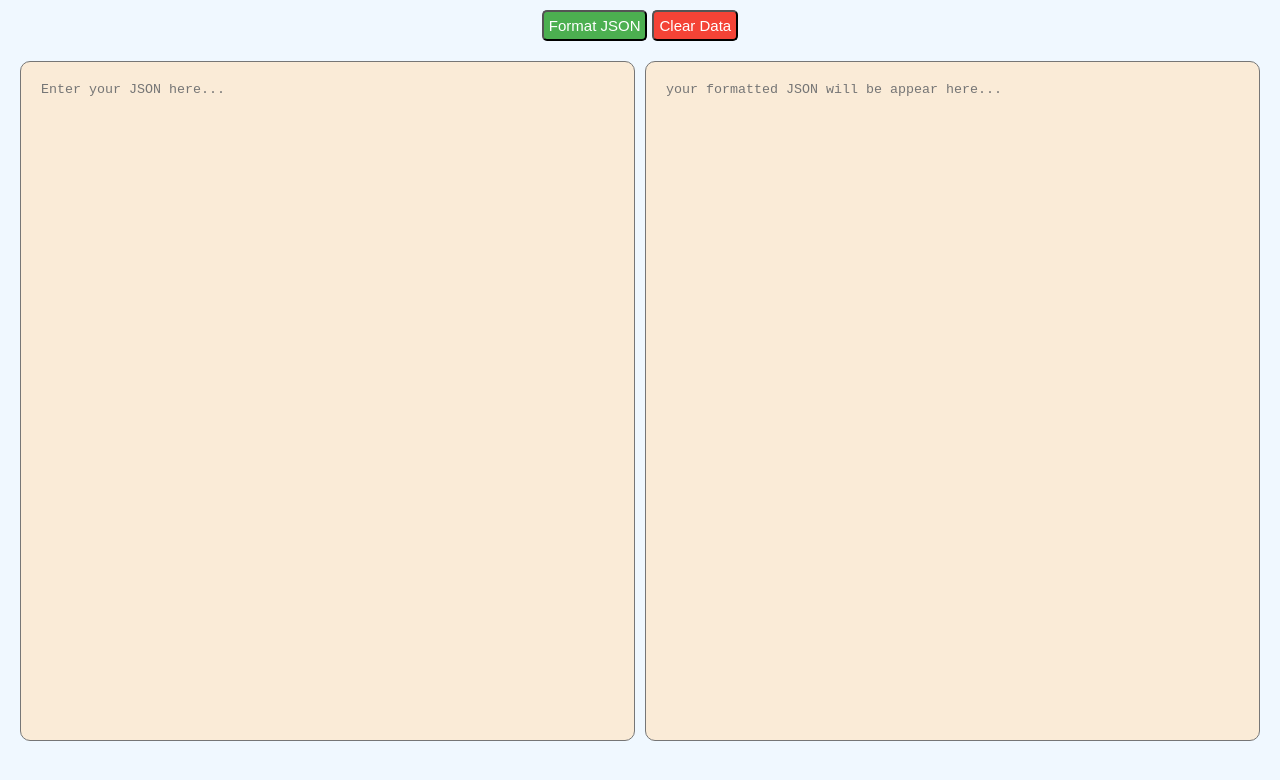
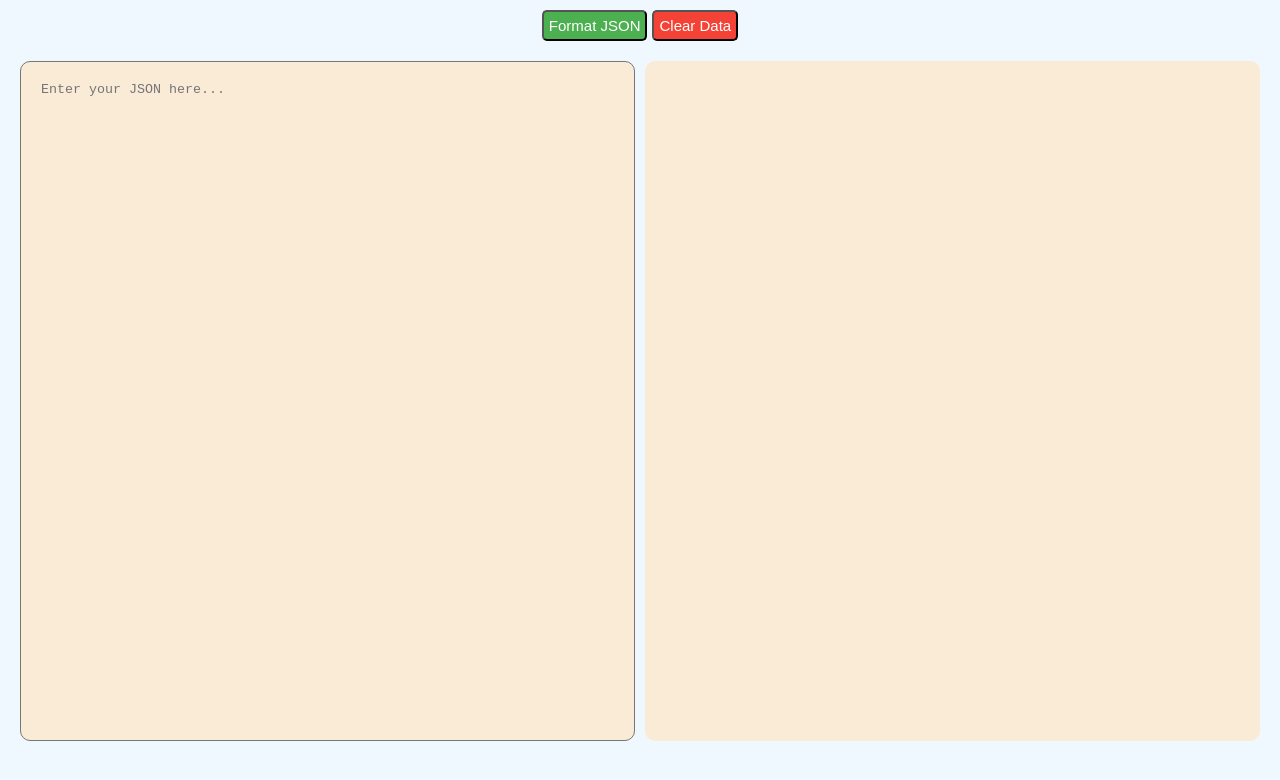
Before and after one commit to kk1110/Json-Formatter, a React (Create React App) app: page / in a window 1280 px wide. Shown: the top 780 px of the page. Built offline with nearby package versions, Linux system fonts and the light colour scheme.

Commit message:
added colours

```diff
--- a/src/components/jsonFormatter.css
+++ b/src/components/jsonFormatter.css
@@ -10,10 +10,6 @@
   gap: 10px;
 }
 
-.output-container {
-  height: 100%;
-  width: 100%;
-}
 
 .large-area {
   height: 100%;
@@ -26,7 +22,6 @@
   background-color: transparent;
   font-family: monospace;
   background-color: antiquewhite;
-  display: flex;
 }
 
 .large-area:focus {
@@ -60,6 +55,27 @@
   margin-right: 5px;
 }
 
+.output{
+  margin-top:0;
+  white-space:wrap;
+  display: inline-block;
+  color :black;
+  font-weight:3px;
+}
 .clear-button {
   background-color: #f44336;
 }
+
+.string{
+  color:green
+}
+
+.boolean,.number{
+  color:red
+}
+
+pre{
+  display:inline;
+  margin: 0;
+  padding-top: 0;
+}
--- a/src/components/jsonFormatter.jsx
+++ b/src/components/jsonFormatter.jsx
@@ -8,30 +8,30 @@ export default function JsonFormatter() {
   const stringify = (input) => {
     //if input has string
     if (typeof input === "string") {
-      return `"${input}"`;
+      return `<span class="string">` + `"` + input + `"` + `</span>,`;
     }
 
     //if input has number or boolean
     if (typeof input === "number" || typeof input === "boolean") {
-      return `${input}`;
+      return `<span class="number">` + input + `</span>,`;
     }
 
     //if input has array
     if (Array.isArray(input)) {
-      let res = "[   ";
+      let res = "[";
       for (let i = 0; i < input.length; i++) {
-        res += `\n${stringify(input[i])}\n`;
+        res += `${stringify(input[i])}\n`;
       }
-      res = `${res.substring(0, res.length - 1)}\n]`;
+      res = `<span>` + res.substring(0, res.length - 1) + `]` + `<span/>`;
       return res;
     }
 
     //if input has objects
     let res = "{\n";
     for (let key in input) {
-      res += `  "${key}":${stringify(input[key])}\n`;
+      res += `    "${key}": ${stringify(input[key])}\n`;
     }
-    res = `${res.substring(0, res.length - 1)}\n}`;
+    res = `<span>` + res.substring(0, res.length) +`}` + `</span>`;
     return res;
   };
 
@@ -44,16 +44,17 @@ export default function JsonFormatter() {
   //this will format the JSON prettier when clicking format button and show it on output area
   const handleFormat = () => {
     const output = isJson(input)
-      ? stringify(JSON.parse(input))
+      ?`<pre>` +stringify(JSON.parse(input))+`</pre>`
       : "Invalid Input";
 
-    const outputArea = document.getElementsByTagName("textarea")[1];
 
-    outputArea.value = output
+    let outputArea = document.querySelector("div.output");
+    outputArea.innerHTML = output
       .split("\n")
       .map((line, i) => `${i + 1} ${line}`)
       .join("\n");
   };
+
 
   //this function will check whether the input is JSON or not
   function isJson(str) {
@@ -68,7 +69,7 @@ export default function JsonFormatter() {
   //this will clear the existing data in the input and output area
   const handleClear = () => {
     document.getElementsByTagName("textarea")[0].value = "";
-    document.getElementsByTagName("textarea")[1].value = "";
+    document.querySelector("div.output").innerHTML = "";
   };
 
   return (
@@ -88,12 +89,7 @@ export default function JsonFormatter() {
           onChange={handleInput}
           placeholder="Enter your JSON here..."
         />
-        <div className="output-container">
-          <textarea
-            className="large-area output"
-            readOnly={true}
-            placeholder="your formatted JSON will be appear here..."
-          ></textarea>
+        <div className="output-container large-area output">
         </div>
       </div>
     </div>
```
